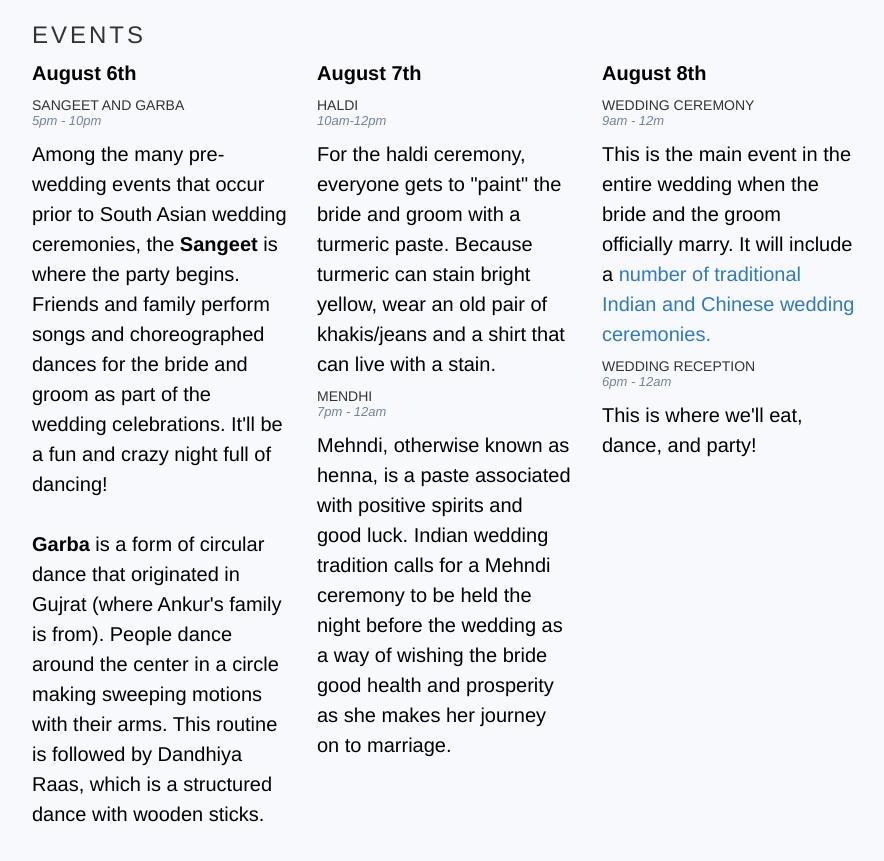
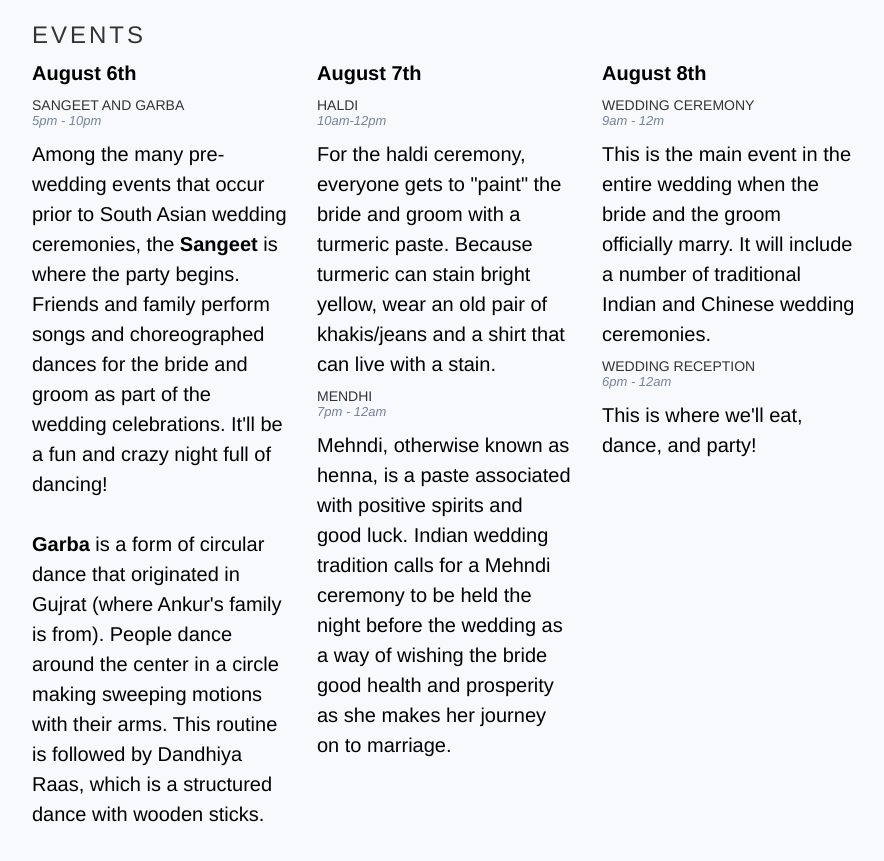
Before and after one commit to julietshen/placeholder, a website: page public/index.html in a window 1280 px wide. Shown: the part 1020-1881 px from the top of the page, without its empty margins (53-937 px from the left). Drawn offline with nearby package versions, Linux system fonts and the light colour scheme; some packages are replaced by stand-ins of ours; files that its build step writes are made by us from their sources.

Commit message:
Removed link to nonexistant page

```diff
--- a/public/index.html
+++ b/public/index.html
@@ -129,8 +129,8 @@
                                 <br>9AM - 12M</span></h5>
                         <p>This is the main event in the entire wedding when the bride and the groom officially marry.
                             It will
-                            include a <a href="#ceremonies">number of traditional Indian and Chinese wedding
-                                ceremonies.</a>
+                            include a number of traditional Indian and Chinese wedding
+                                ceremonies.
                         </p>
                         <h5>Wedding Reception<span class="time">
                                 <br>6PM - 12AM</span></h5>
```
